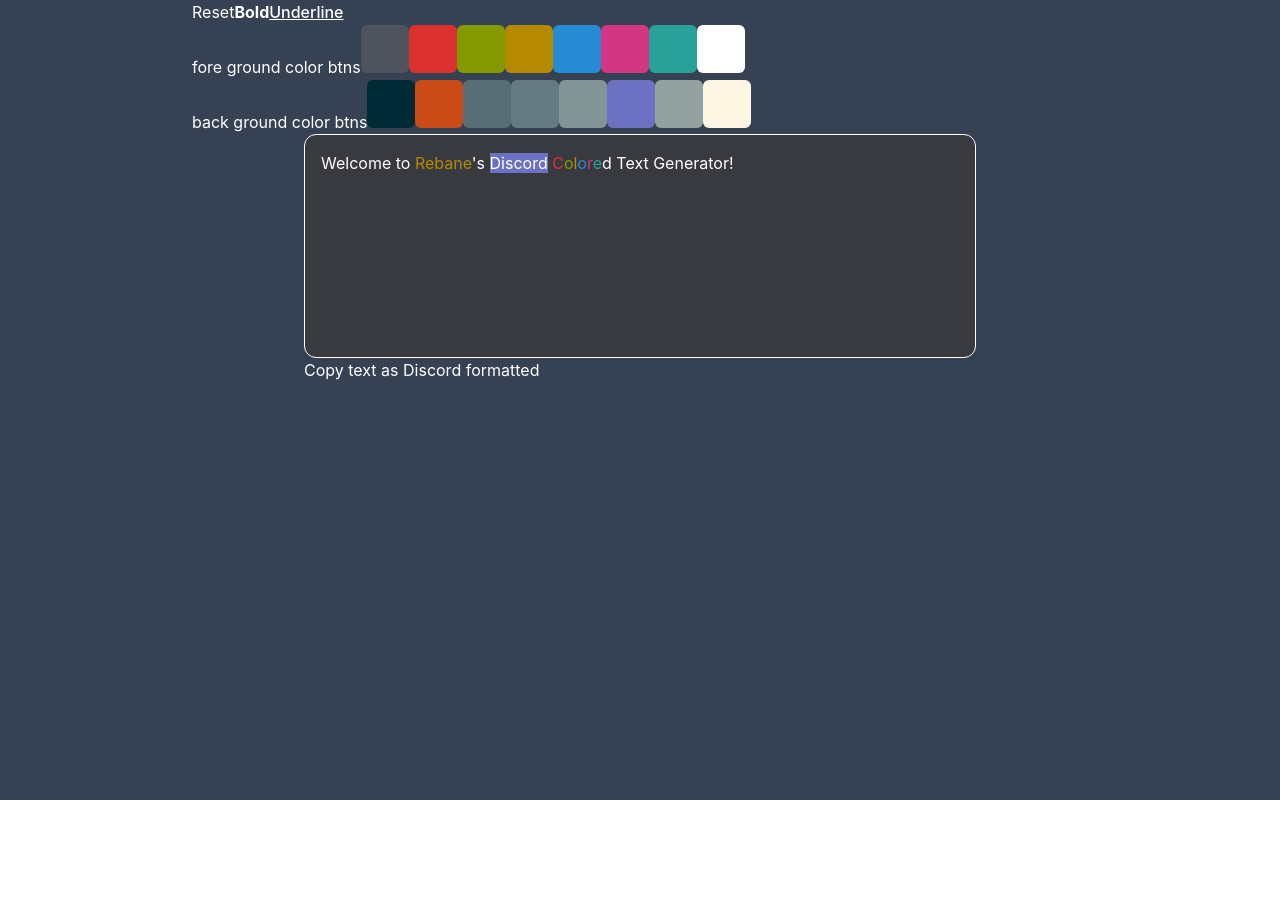
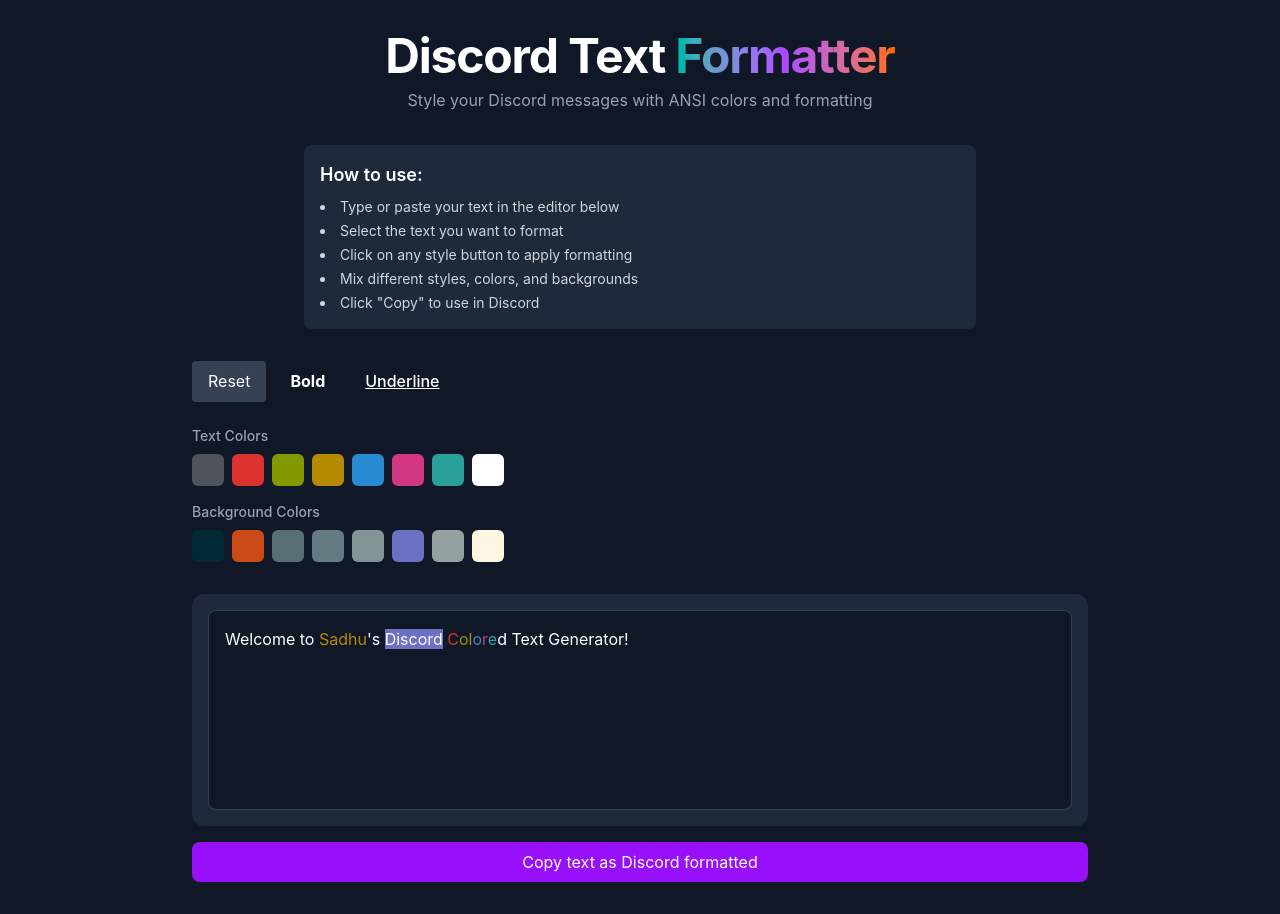
Before and after one commit to SadhuG/discord-colored-text-generaotr, a React (Vite) app: page / in a window 1280 px wide. Before the commit the page ends 800 px from the top, so only its background shows below. Built offline with nearby package versions, Linux system fonts and the light colour scheme.

Commit message:
Front-end Done

```diff
--- a/src/Content.tsx
+++ b/src/Content.tsx
@@ -88,8 +88,9 @@ const Content: React.FC<object> = () => {
         if (parentSpan && spanIndex !== -1) {
           // Try to find the same span at the same index
           targetNode =
-            (spanIndex !== null && spanIndex !== undefined ? textAreaRef.current.children[spanIndex]?.firstChild : null) ||
-            findEquivalentNode(container, textAreaRef.current);
+            (spanIndex !== null && spanIndex !== undefined
+              ? textAreaRef.current.children[spanIndex]?.firstChild
+              : null) || findEquivalentNode(container, textAreaRef.current);
         } else {
           targetNode = findEquivalentNode(container, textAreaRef.current);
         }
@@ -359,16 +360,43 @@ const Content: React.FC<object> = () => {
   ];
 
   return (
-    <div>
+    <div className="min-h-screen bg-gray-900 px-4 py-8 text-white">
+      {/* Header Section */}
+      <header className="mb-8 text-center">
+        <h1 className="mb-2 text-4xl font-bold tracking-tight sm:text-5xl">
+          Discord Text{" "}
+          <span className="animate-text bg-gradient-to-r from-teal-500 via-purple-500 to-orange-500 bg-clip-text text-transparent">
+            Formatter
+          </span>
+        </h1>
+        <p className="text-gray-400">
+          Style your Discord messages with ANSI colors and formatting
+        </p>
+      </header>
+
+      {/* About Section */}
+      <div className="mx-auto mb-8 max-w-2xl rounded-lg bg-gray-800 p-4 text-sm text-gray-300">
+        <h2 className="mb-2 text-lg font-semibold text-white">How to use:</h2>
+        <ul className="list-inside list-disc space-y-1">
+          <li>Type or paste your text in the editor below</li>
+          <li>Select the text you want to format</li>
+          <li>Click on any style button to apply formatting</li>
+          <li>Mix different styles, colors, and backgrounds</li>
+          <li>Click "Copy" to use in Discord</li>
+        </ul>
+      </div>
+
       {/* Button Console */}
-      <div className="mx-auto w-[70%]">
-        {/* text style btns */}
-        <div>
+      <div className="mx-auto w-full max-w-4xl space-y-6">
+        {/* Text style buttons */}
+        <div className="flex flex-wrap gap-2">
           {textStyleButtons.map((style, index) => (
             <button
               key={index}
               data-ansi={style.dataAnsi}
-              className={`${style.class}`}
+              className={`rounded px-4 py-2 font-medium text-white transition-colors ${
+                style.class || "bg-gray-700 hover:bg-gray-600"
+              }`}
               onClick={(event) => handleClick(event)}
             >
               {style.text}
@@ -376,48 +404,59 @@ const Content: React.FC<object> = () => {
           ))}
         </div>
 
-        {/* foreground color btns */}
-        <div>
-          fore ground color btns
+        {/* Color buttons section */}
+        <div className="space-y-4">
+          {/* Foreground colors */}
+          <div className="space-y-2">
+            <h3 className="text-sm font-medium text-gray-400">Text Colors</h3>
+            <div className="flex flex-wrap gap-2">
               {foreGroundColorButtons.map((fgClr, index) => (
                 <Tooltip key={index} label={fgClr.toolTipText}>
                   <button
                     data-ansi={fgClr.dataAnsi}
-                className={`size-12 rounded-md ${fgClr.class}`}
+                    className={`h-8 w-8 rounded-md transition-transform hover:scale-110 ${fgClr.class}`}
                     onClick={(event) => handleClick(event)}
                   >
-                <span className="hidden">{fgClr.text}</span>
-              </button>
-            </Tooltip>
-          ))}
-        </div>
-
-        {/* background color btns */}
-        <div>
-          back ground color btns
-          {backGroundColorButtons.map((bgClr, index) => (
-            <Tooltip key={index} label={bgClr.toolTipText}>
-              <button
-                data-ansi={bgClr.dataAnsi}
-                className={`size-12 rounded-md ${bgClr.class}`}
-                onClick={(event) => handleClick(event)}
-              >
-                <span className="hidden">{bgClr.text}</span>
+                    <span className="sr-only">{fgClr.text}</span>
                   </button>
                 </Tooltip>
               ))}
             </div>
           </div>
-      <div className="mx-auto w-min min-w-1/2">
-        <div className="flex">
+
+          {/* Background colors */}
+          <div className="space-y-2">
+            <h3 className="text-sm font-medium text-gray-400">
+              Background Colors
+            </h3>
+            <div className="flex flex-wrap gap-2">
+              {backGroundColorButtons.map((bgClr, index) => (
+                <Tooltip key={index} label={bgClr.toolTipText}>
+                  <button
+                    data-ansi={bgClr.dataAnsi}
+                    className={`h-8 w-8 rounded-md transition-transform hover:scale-110 ${bgClr.class}`}
+                    onClick={(event) => handleClick(event)}
+                  >
+                    <span className="sr-only">{bgClr.text}</span>
+                  </button>
+                </Tooltip>
+              ))}
+            </div>
+          </div>
+        </div>
+      </div>
+
+      {/* Editor Section */}
+      <div className="mx-auto mt-8 w-full max-w-4xl">
+        <div className="rounded-xl bg-gray-800 p-4">
           <div
             ref={textAreaRef}
             onInput={handleInput}
             onKeyDown={handleKeyDown}
             contentEditable="true"
-            className="h-56 w-2xl rounded-xl border bg-[#383a40] p-4"
+            className="min-h-[200px] w-full rounded-lg border border-gray-700 bg-gray-900 p-4 focus:ring-2 focus:ring-purple-500 focus:outline-none"
           >
-            Welcome to&nbsp;<span className="ansi-33">Rebane</span>'s{" "}
+            Welcome to&nbsp;<span className="ansi-33">Sadhu</span>'s{" "}
             <span className="ansi-45">
               <span className="ansi-37">Discord</span>
             </span>
@@ -434,7 +473,9 @@ const Content: React.FC<object> = () => {
         <button
           ref={copyButtonRef}
           onClick={handleCopy}
-          className={isCopied ? "success" : ""}
+          className={`mt-4 w-full rounded-lg bg-purple-600 px-4 py-2 font-medium text-white transition-colors hover:bg-purple-700 ${
+            isCopied ? "bg-green-600 hover:bg-green-700" : ""
+          }`}
         >
           {copyButtonText}
         </button>
```
Lines whose indentation alone changed are shown as unchanged.
